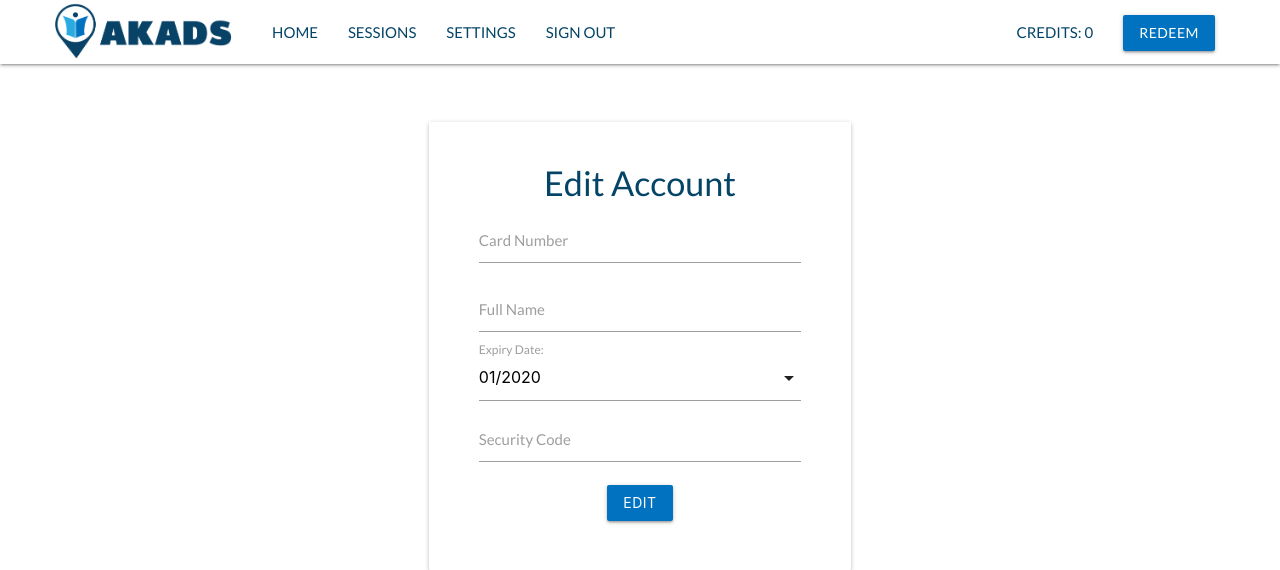
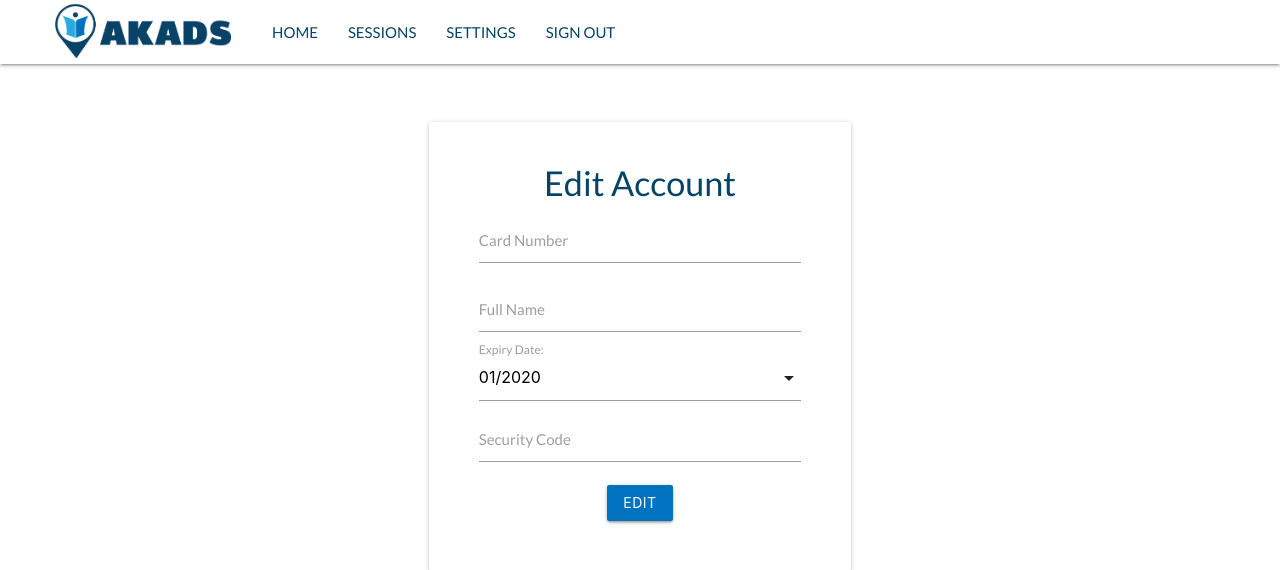
Before and after one commit to daniddelrio/akads-ph, a Django app: page /home/profile/card in a window 1280 px wide. Shown: the top 570 px of the page. Run offline with Django 3.2, Linux system fonts and the light colour scheme; the visitor is signed in with stand-in values (Sample User, id 1); data comes from the database, SQL or seed files in the repository; some libraries are stand-ins or nearby versions.

Commit message:
Remove credits

```diff
--- a/AKADS/urls.py
+++ b/AKADS/urls.py
@@ -40,7 +40,6 @@ urlpatterns = [
     path('home/<int:session_id>/start-session', user_views.start_session, name='start_session'),
     path('home/<int:session_id>/end-session', user_views.end_session, name='end_session'),
     path('home/pending/<int:session_id>/cancel', user_views.cancel_pending, name='cancel_pending'),
-    path('credits/', user_views.credits, name='credits'),
     path('transactions/', user_views.transactions, name='transactions'),
     path('pay/', user_views.pay_balance, name='pay_balance'),
     path('home/profile', user_views.profile, name='profile'),
--- a/users/templates/users/base.html
+++ b/users/templates/users/base.html
@@ -58,13 +58,9 @@
               <li><a class='dropdown-trigger akads-dark-blue-text nav-item nav-link' href='#!' data-target='dropdown1'>SESSIONS</a></li>
               {% endif %}
               {% endwith %}
-              <li><a class="akads-dark-blue-text nav-item nav-link" href="{% url 'credits' %}">CREDITS</a></li>
+              <li><a class="akads-dark-blue-text nav-item nav-link" href="{% url 'transactions' %}">TRANSACTIONS</a></li>
               <li><a class="akads-dark-blue-text nav-item nav-link" href="{% url 'profile' %}">SETTINGS</a></li>
               <li><a class="akads-dark-blue-text nav-item nav-link" href="{% url 'logout' %}">SIGN OUT</a></li>
-            </ul>
-            <ul id="nav-mobile" class="right hide-on-med-and-down">
-              <li><a class="akads-dark-blue-text nav-item nav-link">CREDITS: {{credit_user.credits}}</a></li>
-              <li><a class="btn akads-blue waves-effect waves-light" href="{% url 'credits' %}">TOP UP</a></li>
             </ul>
           {% else %}
             <ul id="nav-mobile" class="left hide-on-med-and-down">
@@ -78,10 +74,6 @@
               {% endwith %}
               <li><a class="akads-dark-blue-text nav-item nav-link" href="{% url 'profile' %}">SETTINGS</a></li>
               <li><a class="akads-dark-blue-text nav-item nav-link" href="{% url 'logout' %}">SIGN OUT</a></li>
-            </ul>
-            <ul id="nav-mobile" class="right hide-on-med-and-down">
-              <li><a class="akads-dark-blue-text nav-item nav-link">CREDITS: {{credit_user.credits}}</a></li>
-              <li><a class="btn akads-blue waves-effect waves-light" href="{% url 'credits' %}">REDEEM</a></li>
             </ul>
           {% endif %}
         {% else %}
--- a/users/views.py
+++ b/users/views.py
@@ -415,36 +415,6 @@ def confirm_session(request):
         messages.error(request, 'Error please input a valid code')
         return redirect('home')
 
-@login_required
-def credits(request):
-    user = request.user
-    credit_user = User.objects.get(id=user.id)
-    transaction_group = Transaction.objects.filter(user=user)
-    sessions_ongoing = Sessions_Ended.objects.filter(Q(tutor=user) | Q(user=user))
-    if(user.is_tutee == True):
-        sessions_acc = Sessions_Accepted.objects.filter(tutee = user)
-        if(request.method == 'POST'):
-            try:
-                credit_user = User.objects.get(id=user.id)
-                user_credits = int(request.POST.get('credits'))
-                credit_user.credits = credit_user.credits + user_credits
-                credit_user.save()
-
-                transactions = Transaction.objects.create(user=user, credits=user_credits, amount=user_credits)
-                transaction_group = Transaction.objects.filter(user=user)
-                return render(request, "users/credits_page_tutee.html", {'credit_user':credit_user, 'transaction_group':transaction_group, 'sessions_acc':sessions_acc, 'sessions_ongoing':sessions_ongoing} )
-            except Exception as ex:
-                template = "An exception of type {0} occurred. Arguments:\n{1!r}"
-                message = template.format(type(ex).__name__, ex.args)
-                print(message)
-                return render(request, "users/credits_page_tutee.html", {'credit_user':credit_user, 'transaction_group':transaction_group, 'sessions_acc':sessions_acc, 'sessions_ongoing':sessions_ongoing} )
-        return render(request, "users/credits_page_tutee.html", {'credit_user':credit_user, 'transaction_group':transaction_group, 'sessions_acc':sessions_acc, 'sessions_ongoing':sessions_ongoing} )
-    else:
-        transaction_group = Transaction.objects.filter(tutor=user)
-        sessions_acc = Sessions_Accepted.objects.filter(tutor = user)
-
-        return render(request, "users/credits_page_tutor.html", {'credit_user':credit_user, 'transaction_group':transaction_group, 'sessions_acc':sessions_acc, 'sessions_ongoing':sessions_ongoing} )
-
 # Shows both transactions and payments needed
 @login_required
 def transactions(request):
```
